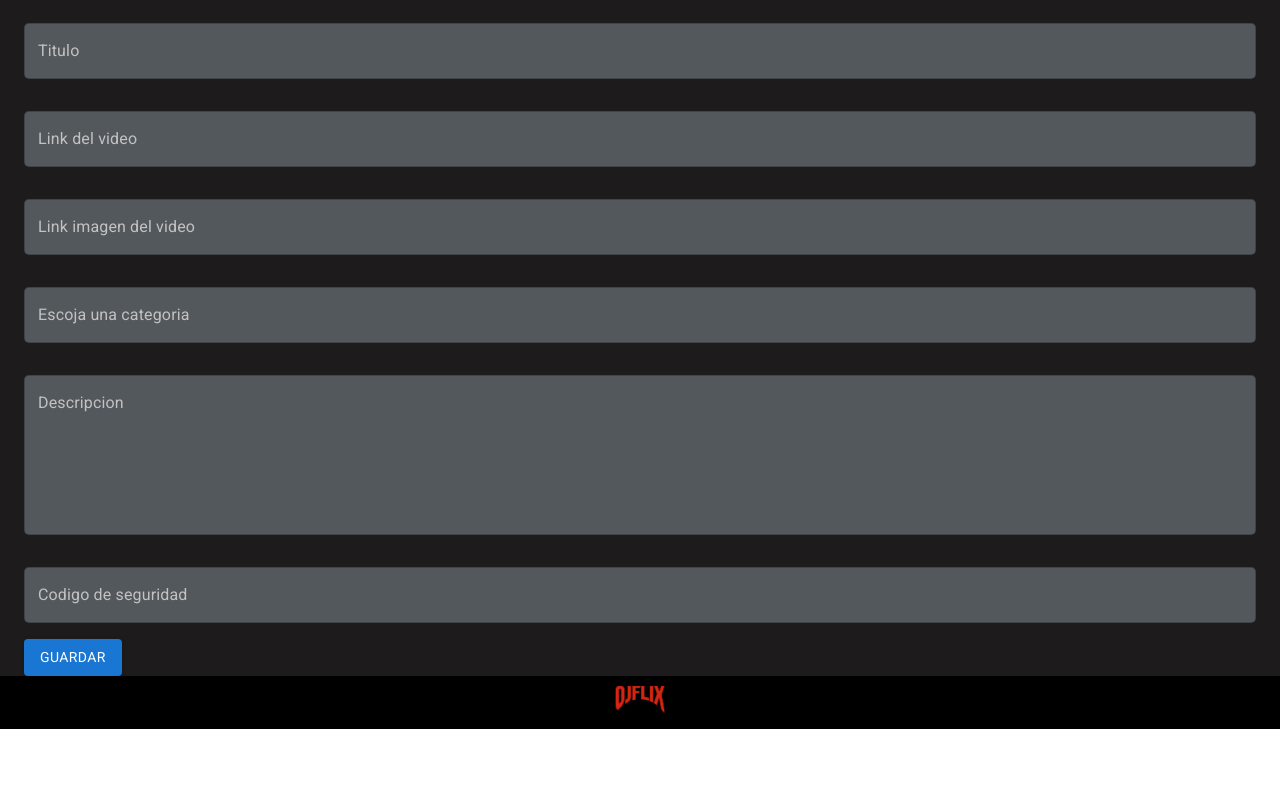
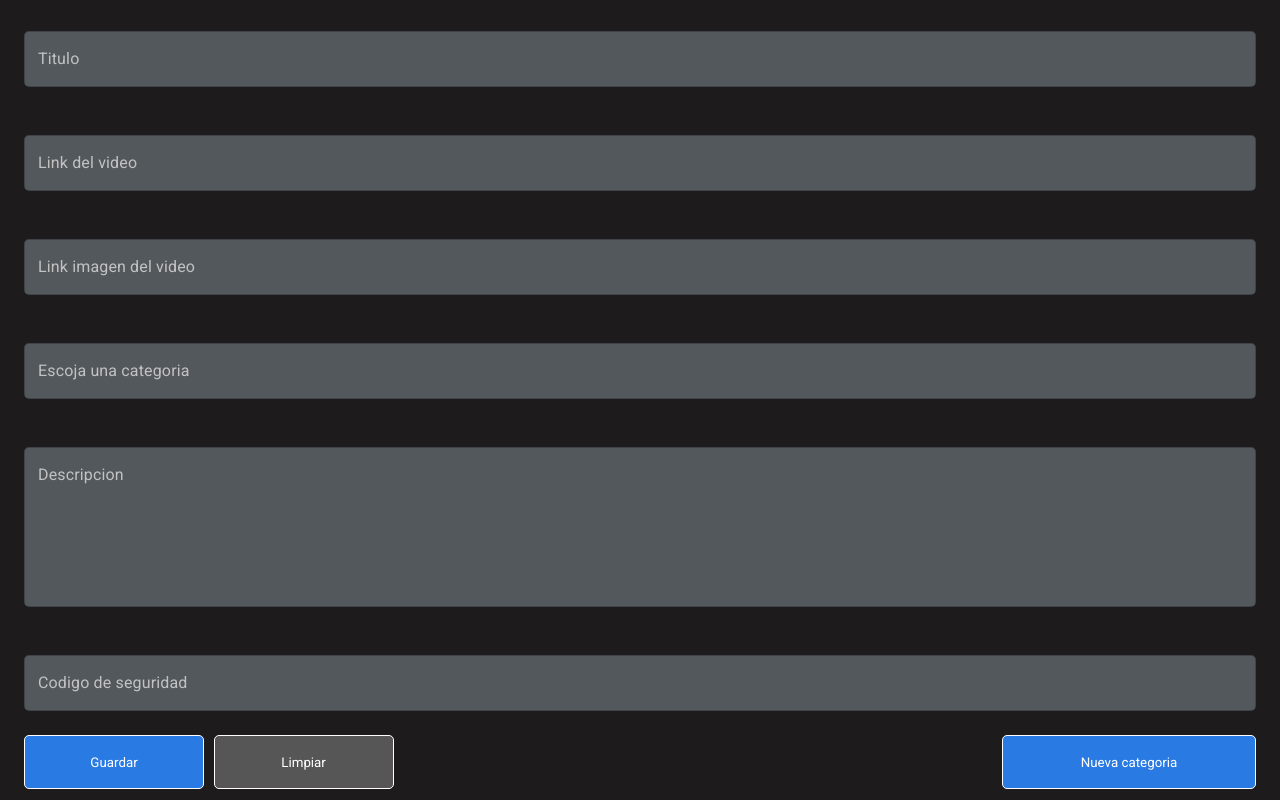
Before and after one commit to ojuarez1/AluraFlix-ojflix, a React (Create React App) app: page /NovoVideo in a window 1280 px wide. Shown: the part 180-980 px from the top of the page. Before the commit the page ends 909 px from the top, so only its background shows below. Built offline with nearby package versions, Linux system fonts and the light colour scheme.

Commit message:
Creando carpeta y componente nuevaCategoria

```diff
--- a/src/App.js
+++ b/src/App.js
@@ -8,6 +8,7 @@ import Page404 from "./components/page404";
 import React from "react";
 import { mediumDark } from "./components/global";
 import styled from "styled-components";
+import NuevaCategoria from "./components/nuevaCategoria";
 
 const Fondo = styled.div`
   background-color: ${mediumDark};
@@ -20,6 +21,7 @@ function App() {
       <Routes>
         <Route path="/" element={<Home/>} />
         <Route path="/NovoVideo" element={<NovoVideo />} />
+        <Route path="/NuevaCategoria" element={<NuevaCategoria/>} />
         <Route path="*" element={<Page404/>} />
       </Routes>
       <Footer/>
--- a/src/components/boton/index.jsx
+++ b/src/components/boton/index.jsx
@@ -1,21 +1,20 @@
 import styled from "styled-components"
 import { primaryDark } from "../global"
-import { NavLink } from "react-router-dom"
 
 
 export const Buton = styled.button`
     background-color: ${primaryDark};
     border:1px solid #ffffff;
-    width:180px;
-    height:100%;
+
+
     border-radius:5px;
     color:#ffffff;
     cursor:pointer;
 `
-const Boton = () => {
-
+const Boton = (props) => {
+    console.log(props)
     return <>
-        <NavLink to="/NovoVideo"><Buton>Nuevo Video</Buton></NavLink>
+        <Buton style={{width:props.ancho, height:props.alto, backgroundColor:props.color }} >{props.children}</Buton>
     </>
 }
 
--- a/src/components/header/index.jsx
+++ b/src/components/header/index.jsx
@@ -10,7 +10,7 @@ const Header = () => {
             <NavLink to="/"><img src="./img/logo.png" alt="Logo" /></NavLink>
         </div>
         <Routes>
-            <Route path="/" element={<Boton />} />
+            <Route path="/" element={<NavLink to="/NovoVideo"><Boton ancho="180px" alto="54px" color="#000000">Nuevo Video</Boton></NavLink>} />
         </Routes>
 
     </section>
--- /dev/null
+++ b/src/components/nuevaCategoria/index.jsx
@@ -0,0 +1,7 @@
+const NuevaCategoria = () => {
+    return <>
+        <form action=""></form>
+    </>
+}
+
+export default NuevaCategoria
--- a/src/novoVideo/campoTexto/index.jsx
+++ b/src/novoVideo/campoTexto/index.jsx
@@ -23,15 +23,16 @@ const CssTextField = styled(TextField)({
       '&.css-9ddj71-MuiInputBase-root-MuiOutlinedInput-root': {
         color:"#fff"
     }
-    },
+  }
 });
 
 const CampoTexto = (props) => {
+
   return <>
     <CssTextField
       label={props.label.titulo}
       id="custom-css-outlined-input"
-            style={{ margin: "1rem 0", width: "100%", backgroundColor: "#53585d", borderRadius: "5px"}}
+      style={{ margin: "1.5rem 0", width: "100%", backgroundColor: "#53585d", borderRadius: "5px"}}
       InputLabelProps={{
           style:{color:"#C2C2C2"}
       }}
@@ -40,8 +41,6 @@ const CampoTexto = (props) => {
       }}
     />
   </>
-
-
 }
 
 export default CampoTexto
--- a/src/novoVideo/formulario/index.jsx
+++ b/src/novoVideo/formulario/index.jsx
@@ -1,24 +1,45 @@
-import Button from "@mui/material/Button"
 import { Container } from "@mui/material"
 import styled from "styled-components"
-import { lightGris } from "../../components/global"
+import { lightGris, lightDark } from "../../components/global"
 import CampoTexto from "../campoTexto"
+import Boton from "../../components/boton"
+import { NavLink, Routes, Route } from "react-router-dom"
+
 
 const Titulo = styled.h1`
-        padding:2rem 0;
-        text-align:center;
-        color:${lightGris};
+    padding:2rem 0;
+    text-align:center;
+    color:${lightGris};
+`
+
+const ContBoton = styled.div`
+    display:flex;
+    justify-content:space-between;
+`
+const NuevoBoton = styled.div`
+    width:30%;
+    display:flex;
+    justify-content:space-between;
 `
 
 const NovoVideo = () => {
     const etiquetas = [{titulo:"Titulo", alto:""},{titulo:"Link del video",alto:""},{titulo:"Link imagen del video", alto:""},{titulo:"Escoja una categoria", alto:""},{titulo:"Descripcion", alto:"10rem"},{titulo:"Codigo de seguridad", alto:""}]
     return <form>
-        <Container maxWidth="xl" >
+        <Container maxWidth="xl" style={{paddingBottom:"10rem"}}>
             <Titulo>Nuevo video</Titulo>
             {etiquetas.map((etiqueta, index) => {
                 return <CampoTexto label={etiqueta} key={index} />
             })}
-            <Button variant="contained" >Guardar</Button>
+            <ContBoton>
+                <NuevoBoton>
+                    <Boton ancho="180px" alto="54px" color="#2A7AE4" >Guardar</Boton>
+                    <Boton ancho="180px" alto="54px" color={lightDark} >Limpiar</Boton>
+                </NuevoBoton>
+
+                <NavLink to="/NuevaCategoria"><Boton ancho="254px" alto="54px" color="#2A7AE4" >Nueva categoria</Boton></NavLink>
+
+            </ContBoton>
+
         </Container>
     </form>
 }
```
Lines whose indentation alone changed are shown as unchanged.
